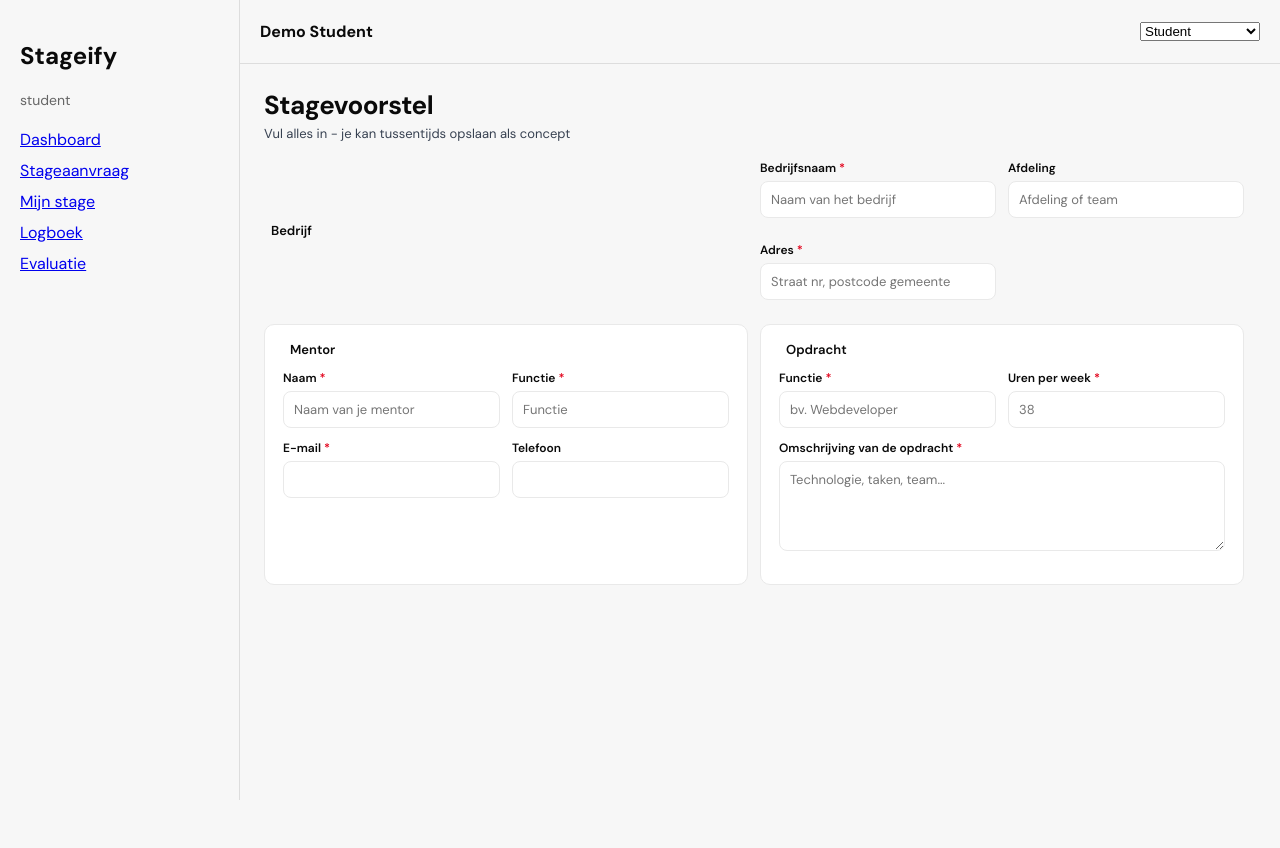
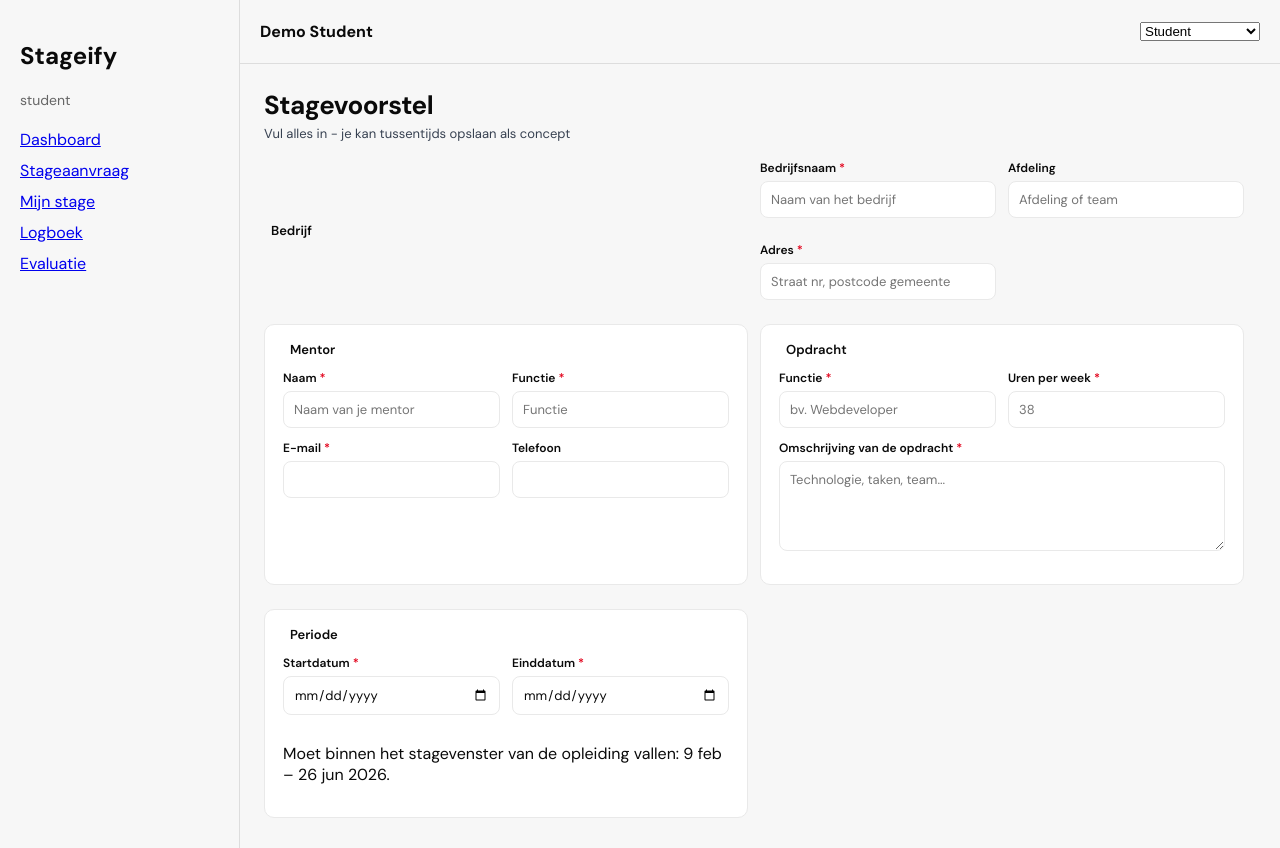
Before and after one commit to amingharbaoui/programming_project_group_1, a React (Vite) app in the folder frontend/: page /student/application in a window 1280 px wide. Shown: the top 848 px of the page. Before the commit the page ends 800 px from the top, so only its background shows below. Built offline with nearby package versions, Linux system fonts and the light colour scheme.

Commit message:
Periodeformulier toegevoegd

```diff
--- a/frontend/src/features/student/pages/StageApplicationPage.jsx
+++ b/frontend/src/features/student/pages/StageApplicationPage.jsx
@@ -73,6 +73,24 @@ export default function StageApplicationPage() {
               <textarea className="form-textarea" placeholder="Technologie, taken, team..." required />
             </div>
           </div>
+         <div className="card">
+            <div className="card-title">
+              <i className="ti ti-calendar" />
+              Periode
+            </div>
+            <div className="form-row">
+              <div className="form-group">
+                <label className="form-label">Startdatum<span className="req">*</span></label>
+                <input className="form-input" type="date" required />
+              </div>
+              <div className="form-group">
+                <label className="form-label">Einddatum<span className="req">*</span></label>
+                <input className="form-input" type="date" required />
+              </div>
+            </div>
+            <p>Moet binnen het stagevenster van de opleiding vallen: 9 feb – 26 jun 2026.</p>
+          </div>
+
 
       </div>
     </div>
```
